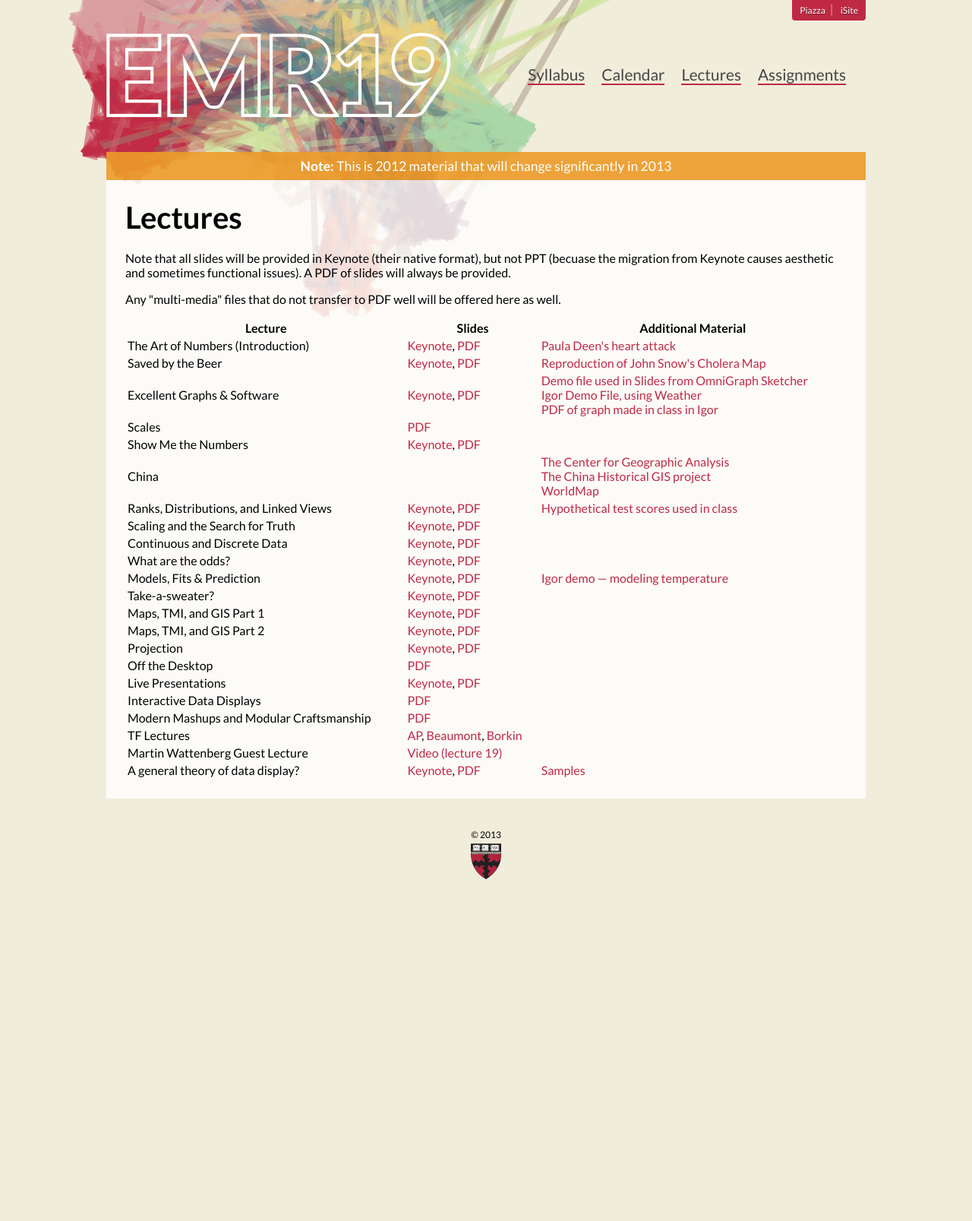
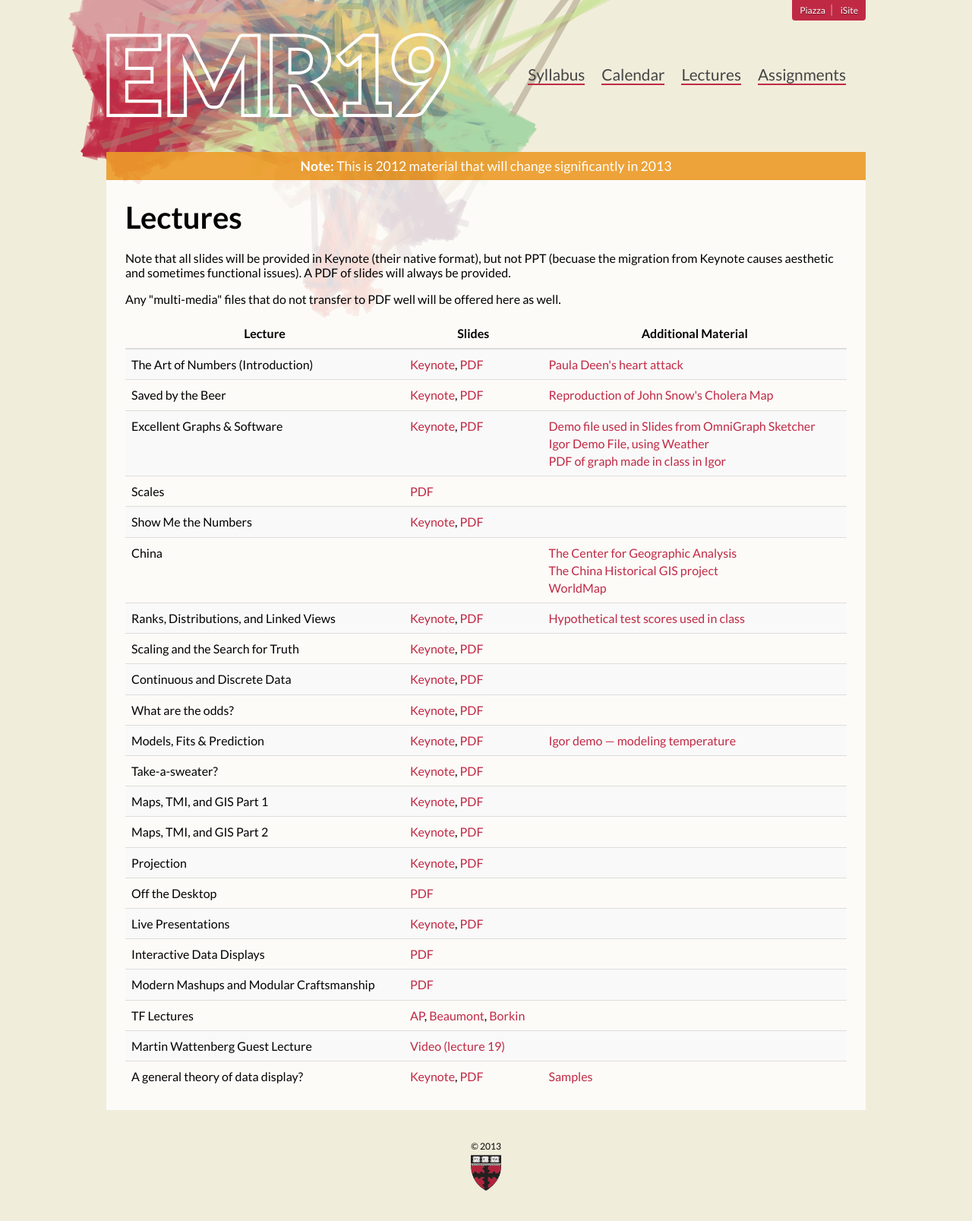
Before and after one commit to emr19/emr19.github.io, a Jekyll site: the page built from lectures/index.html, in a window 1280 px wide. Shown: the whole page at 76% size. Built offline with Jekyll 4.4.1, drawn with Linux system fonts in a browser that asks for light colours; Markdown is read by kramdown in place of the engine named in the settings; before the commit the page ends 1197 px from its top, so only the background shows below that.

Commit message:
Added nicer table styling

```diff
--- a/css/main.css
+++ b/css/main.css
@@ -230,4 +230,27 @@ nav li:hover a, nav li.current a {
 
 table {
   width: 100%;
+  border-collapse: collapse;
+  border-spacing: 0;
 }
+
+tr:nth-child(odd) > td {
+  background-color: #f9f9f9;
+}
+
+th, td {
+  padding: 8px;
+  line-height: 1.45;
+}
+
+th {
+  vertical-align: bottom;
+  border-bottom: 2px solid #ddd;
+  font-weight: bold;
+  text-align: center;
+}
+
+td {
+  vertical-align: top;
+  border-top: 1px solid #dddddd;
+}
```
